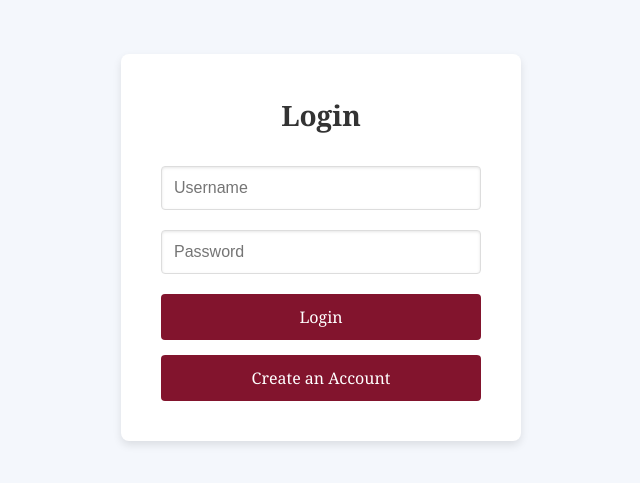
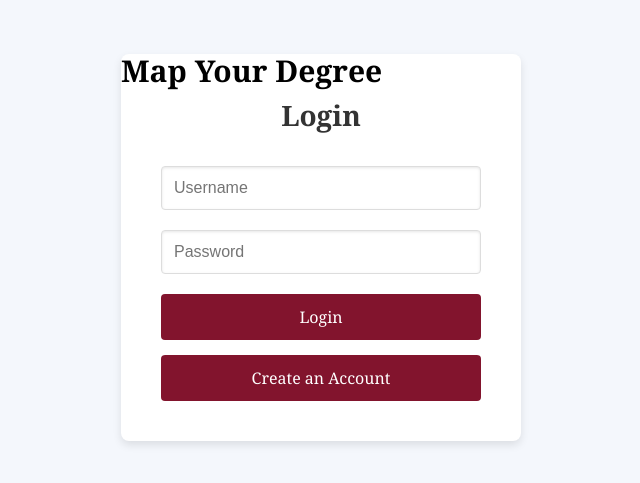
Before and after one commit to izzietaylor123/MapYourDegree, a React (Vite) app in the folder map-your-degree/: page / in a window 1280 px wide. Shown: the part 153-636 px from the top of the page, without its empty margins (319-959 px from the left). Built offline with nearby package versions, Linux system fonts and the light colour scheme.

Commit message:
trying stuff

```diff
--- a/map-your-degree/src/Pages/Login/Login.css
+++ b/map-your-degree/src/Pages/Login/Login.css
@@ -1,4 +1,19 @@
-/* Reset some default styling */
+
+.login-page {
+  width: 100%;
+  height: 100%;
+  position: relative;
+}
+
+.website-header {
+  font-size: 30px;
+  color: #000000;
+  position: fixed;
+  margin-right: 400px;
+  margin-bottom: 200px;
+  font-weight: bold;
+}
+
 * {
     margin: 0;
     padding: 0;
@@ -16,20 +31,13 @@
 
   /* Main container */
   .login-container {
-    background: #fff;
+    background: #ffffff;
     padding: 40px;
     border-radius: 8px;
     box-shadow: 0 4px 8px rgba(0, 0, 0, 0.1);
     width: 100%;
     max-width: 400px;
     text-align: center;
-  }
-
-  .website-header {
-    font-size: 50px;
-    color: #000000;
-    margin-bottom: 30px;
-    font-weight: bold;
   }
 
   h2 {
--- a/map-your-degree/src/Pages/Login/Login.jsx
+++ b/map-your-degree/src/Pages/Login/Login.jsx
@@ -2,6 +2,8 @@ import './login.css';
 
 const Login = () => {
   return (
+    <div className="login-page">
+    <h1 className="website-header">Map Your Degree</h1>
     <div className="login-container">
       <h2>Login</h2>
       <form>
@@ -25,6 +27,7 @@ const Login = () => {
         </button>
       </form>
     </div>
+    </div>
   );
 }
 
```
